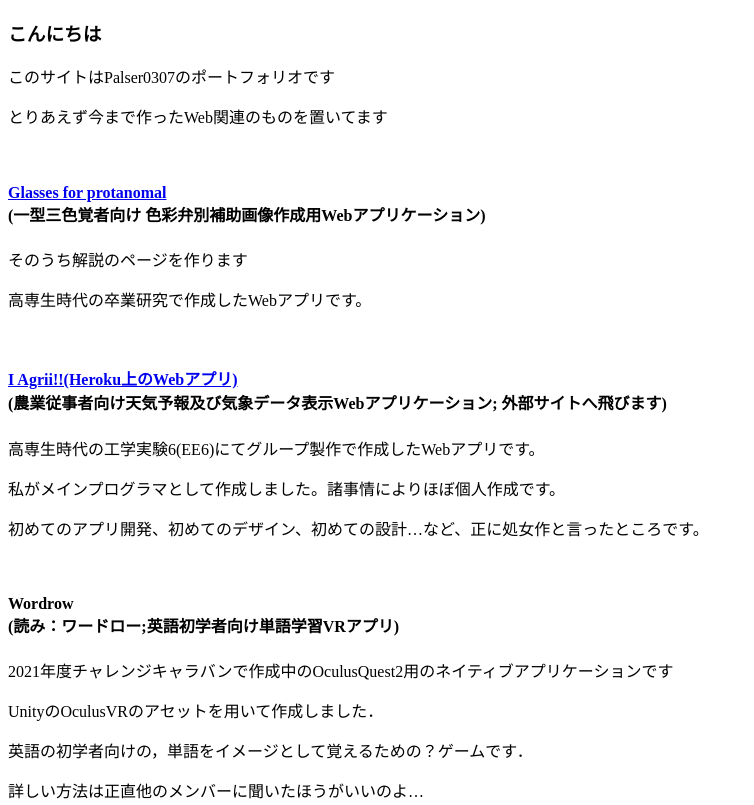
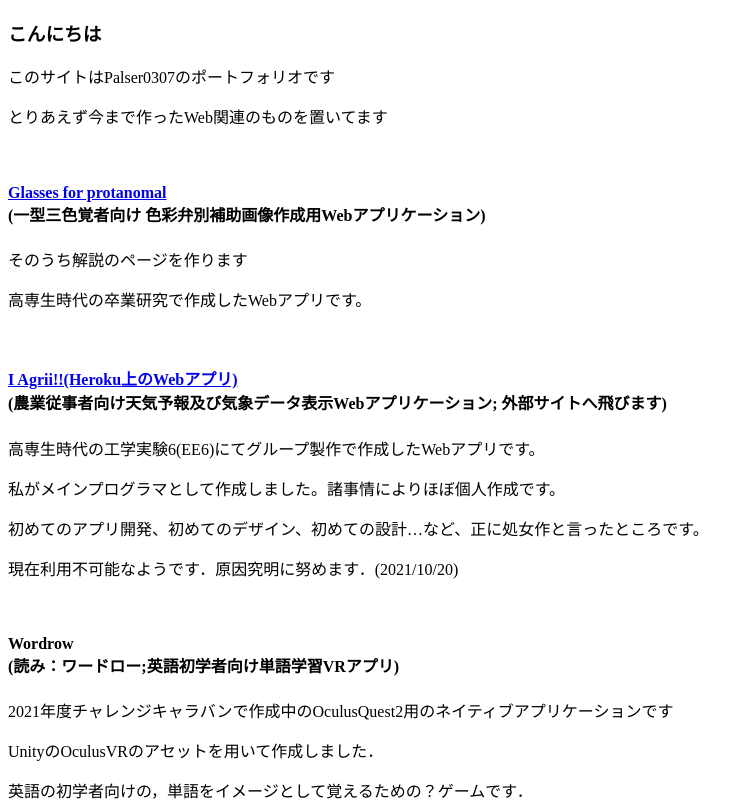
Before and after one commit to Palser0307/Palser0307inLazy, a plain HTML site: page docs/index.html in a window 1280 px wide. Shown: the top 805 px of the page, without its empty margins (0-754 px from the left). Drawn offline with Linux system fonts and the light colour scheme.

Commit message:
Update index.html
update IAgrii!
なんかHerokuが動いてくれないからそこら辺調べる

```diff
--- a/docs/index.html
+++ b/docs/index.html
@@ -27,6 +27,7 @@
             <p>高専生時代の工学実験6(EE6)にてグループ製作で作成したWebアプリです。</p>
             <p>私がメインプログラマとして作成しました。諸事情によりほぼ個人作成です。</p>
             <p>初めてのアプリ開発、初めてのデザイン、初めての設計…など、正に処女作と言ったところです。</p>
+            <p font-color="red">現在利用不可能なようです．原因究明に努めます．(2021/10/20)</p>
         </div>
         <br>
 
```
